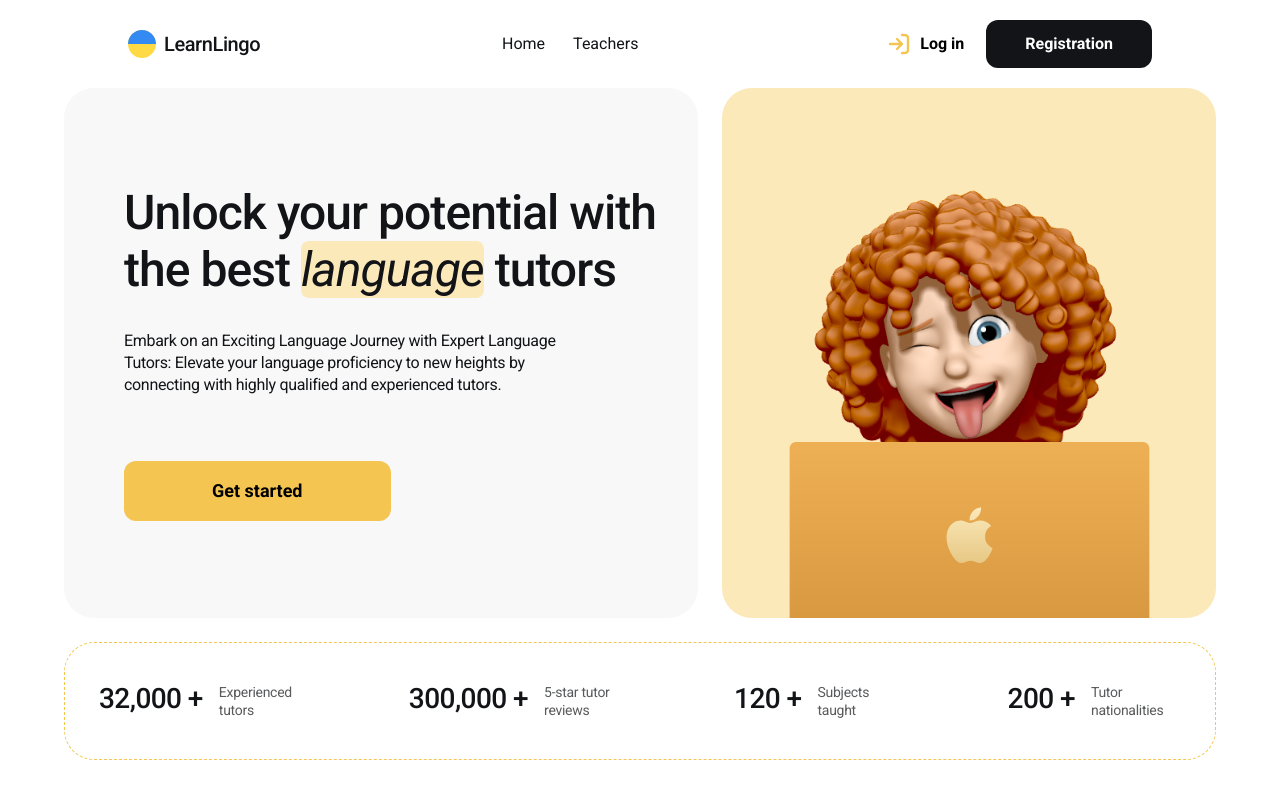
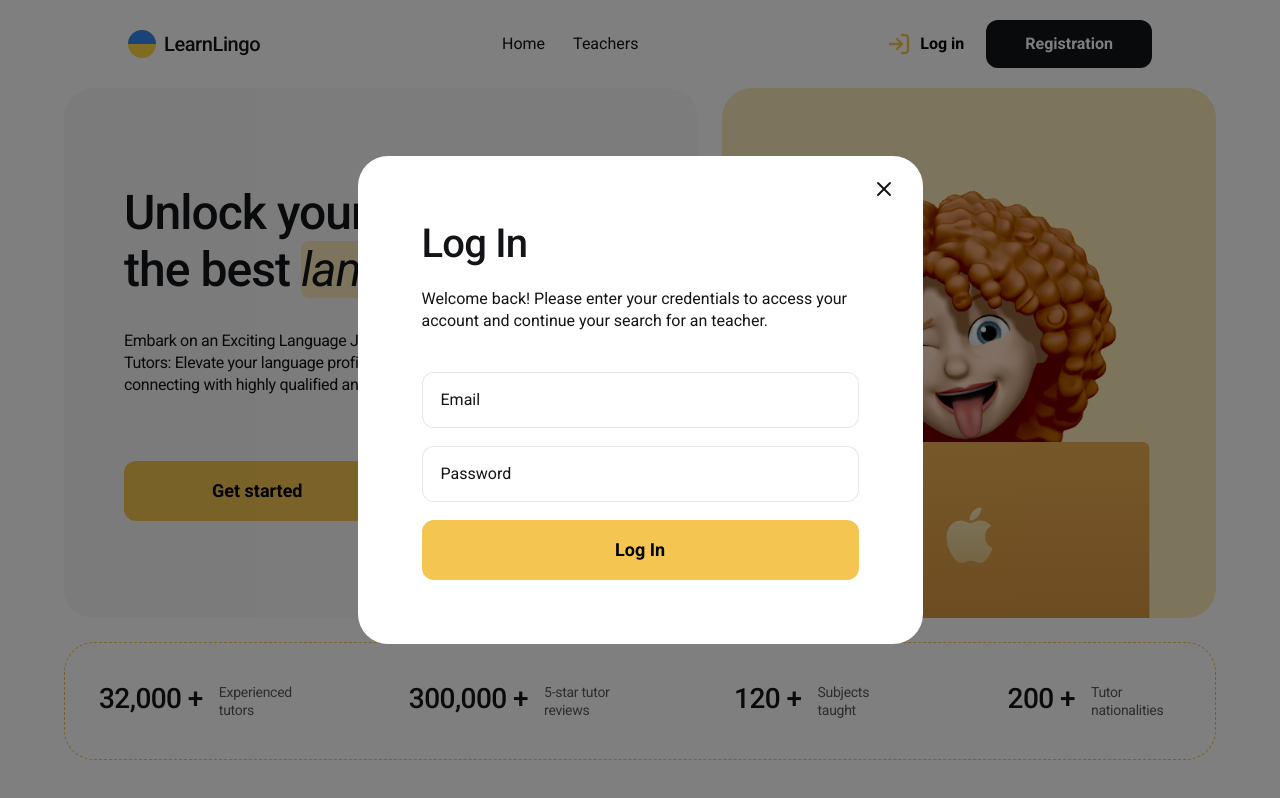
Before and after one commit to d-sofiika/LearnLingo, a React (Vite) app: page / in a window 1280 px wide. Both pictures are taken after a click on the button "Log in". Built offline with nearby package versions, Linux system fonts and the light colour scheme.

Commit message:
Modals registration ang LogIn

```diff
--- a/package.json
+++ b/package.json
@@ -10,13 +10,15 @@
     "preview": "vite preview"
   },
   "dependencies": {
+    "formik": "^2.4.6",
     "glob": "^11.0.1",
     "inflight": "^1.0.6",
     "modern-normalize": "^3.0.1",
     "react": "^18.2.0",
     "react-dom": "^18.2.0",
     "react-router-dom": "^7.1.2",
-    "rimraf": "^6.0.1"
+    "rimraf": "^6.0.1",
+    "yup": "^1.6.1"
   },
   "devDependencies": {
     "@types/react": "^18.2.66",
--- a/src/components/Header/Header.jsx
+++ b/src/components/Header/Header.jsx
@@ -1,8 +1,14 @@
 import { NavLink } from "react-router-dom";
 import LogoUkraine from "../../../public/LogoUkraine.svg";
 import css from "./Header.module.css";
+import { useState } from "react";
+import LogIn from "../LogIn/LogIn";
+import Registration from "../Registration/Registration";
 
 export default function Header() {
+
+  const [isLogInOpen, setIsLogInOpen] = useState(false);
+    const [isRegistrationOpen, setIsRegistrationOpen] = useState(false);
   return (
     <div className={`section ${css.headerContainer}`}>
       <nav>
@@ -21,16 +27,18 @@ export default function Header() {
         </NavLink>
       </nav>
       <div className={css.buttonBox}>
-        <button type="button" className={css.btnLogIn}>
+        <button type="button" onClick={() => setIsLogInOpen(true)} className={css.btnLogIn}>
           <svg width="26" height="24" className={css.logIcon}>
             <use href="/sprite.svg#icon-log-in"></use>
           </svg>
           <p>Log in</p>
         </button>
-        <button type="button" className={css.btnRegist}>
+        <button type="button" onClick={() => setIsRegistrationOpen(true)} className={css.btnRegist}>
           Registration
         </button>
       </div>
-    </div>
+       <LogIn isLogInOpen={isLogInOpen} setIsLogInOpen={setIsLogInOpen} />
+    <Registration isRegistrationOpen={isRegistrationOpen} setIsRegistrationOpen={setIsRegistrationOpen}/>    </div>
+
   );
 }
--- /dev/null
+++ b/src/components/LogIn/LogIn.jsx
@@ -0,0 +1,42 @@
+import Modal from "../Modal/Modal";
+import css from "./LogIn.module.css";
+import { ErrorMessage, Field, Form, Formik } from "formik";
+import * as Yup from "yup";
+
+
+export default function LogIn({ isLogInOpen, setIsLogInOpen }) {
+  const FeedbackSchema = Yup.object().shape({
+  email: Yup.string().min(2, "Too Short!").max(50, "Too Long!").required("Required"),
+password: Yup.string().min(2, "Too Short!").max(50, "Too Long!").required("Required")
+  });
+  const initValues = {
+    email: "",
+    password: "",
+  };
+
+   const handleSubmit = (values, actions) => {
+		console.log(values);
+		actions.resetForm();
+	};
+
+  return (
+    <Modal isOpen={isLogInOpen} onClose={() => setIsLogInOpen(false)}>
+      <h2 className={css.title}>Log In</h2>
+      <p className={css.descr}>
+        Welcome back! Please enter your credentials to access your account and
+        continue your search for an teacher.
+      </p>
+      <Formik initialValues={initValues} onSubmit={handleSubmit} validationSchema={FeedbackSchema}>
+        <Form className={css.form}>
+          <Field className={css.input} type="email" name="email"  placeholder="Email" />
+          <ErrorMessage name="email" component="span" className={css.error} />
+          <Field className={css.input} type="password" name="password"  placeholder="Password"/>
+          <ErrorMessage name="password" component="span" className={css.error}/>
+          <button type="submit" className={css.btn}>
+            Log In
+          </button>
+        </Form>
+      </Formik>
+    </Modal>
+  );
+}
--- /dev/null
+++ b/src/components/LogIn/LogIn.module.css
@@ -0,0 +1,46 @@
+.title {
+  font-weight: 500;
+  font-size: 40px;
+  line-height: 120%;
+  letter-spacing: -0.02em;
+  margin-bottom: 20px;
+}
+.descr {
+  font-weight: 400;
+  font-size: 16px;
+  line-height: 137%;
+  max-width: 435px;
+  margin-bottom: 40px;
+}
+.form {
+  display: flex;
+  flex-direction: column;
+  gap: 18px;
+}
+.input {
+  border: 1px solid rgba(18, 20, 23, 0.1);
+  border-radius: 12px;
+  padding: 16px 18px;
+  font-weight: 400;
+  font-size: 16px;
+  line-height: 137%;
+}
+input::placeholder {
+  font-weight: 400;
+  font-size: 16px;
+  line-height: 137%;
+  color: var(--main);
+}
+.btn {
+  border-radius: 12px;
+  padding: 16px 0px;
+  height: 60px;
+  background-color: var(--yellow);
+  font-weight: 700;
+  font-size: 18px;
+  line-height: 156%;
+}
+.error {
+    padding-left: 5px;
+    color: red;
+}
--- /dev/null
+++ b/src/components/Modal/Modal.jsx
@@ -0,0 +1,42 @@
+import { useEffect } from "react";
+import css from "./Modal.module.css";
+
+export default function Modal ({ isOpen, onClose, children }) {
+
+  useEffect(() => {
+    const handleKeyDown = (event) => {
+      if (event.key === "Escape") {
+        onClose();
+      }
+    };
+
+    if (isOpen) {
+      document.addEventListener("keydown", handleKeyDown);
+    }
+
+    return () => {
+      document.removeEventListener("keydown", handleKeyDown);
+    };
+  }, [isOpen, onClose]);
+
+  const handleOverlayClick = (event) => {
+    if (event.target === event.currentTarget) {
+      onClose();
+    }
+  };
+
+  return (
+    isOpen && (
+      <div className={css.overlay} onClick={handleOverlayClick}>
+        <div className={css.modal}>
+          <button className={css.closeButton} onClick={onClose}>
+              <svg width="26" height="24" className={css.closeIcon}>
+            <use href="/sprite.svg#icon-close"></use>
+          </svg>
+          </button>
+          {children}
+        </div>
+      </div>
+    )
+  );
+}
--- /dev/null
+++ b/src/components/Modal/Modal.module.css
@@ -0,0 +1,28 @@
+.overlay {
+    position: fixed;
+    top: 0;
+    left: 0;
+    width: 100vw;
+    height: 100vh;
+    background: rgba(0, 0, 0, 0.5);
+    display: flex;
+    justify-content: center;
+    align-items: center;
+    z-index: 1000;
+}
+
+.modal {
+    background: white;
+    padding: 64px;
+    border-radius: 30px;
+width: 565px;
+
+    position: relative;
+}
+
+.closeButton {
+    position: absolute;
+    top: 20px;
+    right: 20px;
+    stroke: var(--main);
+}
--- /dev/null
+++ b/src/components/Registration/Registration.jsx
@@ -0,0 +1,45 @@
+import Modal from "../Modal/Modal";
+import css from "./Registration.module.css";
+import { ErrorMessage, Field, Form, Formik } from "formik";
+import * as Yup from "yup";
+
+
+export default function Registration({ isRegistrationOpen, setIsRegistrationOpen }) {
+    const FeedbackSchema = Yup.object().shape({
+      name: Yup.string().min(2, "Too Short!").max(50, "Too Long!").required("Required"),
+  email: Yup.string().min(2, "Too Short!").max(50, "Too Long!").required("Required"),
+password: Yup.string().min(2, "Too Short!").max(50, "Too Long!").required("Required")
+  });
+    const initValues = {
+      name: "",
+    email: "",
+    password: "",
+  };
+
+   const handleSubmit = (values, actions) => {
+        console.log(values);
+        actions.resetForm();
+    };
+
+  return (
+    <Modal isOpen={isRegistrationOpen} onClose={() => setIsRegistrationOpen(false)}>
+      <h2 className={css.title}>Registration</h2>
+      <p className={css.descr}>
+        Thank you for your interest in our platform! In order to register, we need some information. Please provide us with the following information
+      </p>
+      <Formik initialValues={initValues} onSubmit={handleSubmit} validationSchema={FeedbackSchema}>
+              <Form className={css.form}>
+                  <Field className={css.input} type="text" name="name"  placeholder="Name" />
+          <ErrorMessage name="name" component="span" className={css.error} />
+          <Field className={css.input} type="email" name="email"  placeholder="Email" />
+          <ErrorMessage name="email" component="span" className={css.error} />
+          <Field className={css.input} type="password" name="password"  placeholder="Password"/>
+          <ErrorMessage name="password" component="span" className={css.error}/>
+          <button type="submit" className={css.btn}>
+            Log In
+          </button>
+        </Form>
+      </Formik>
+    </Modal>
+  );
+}
--- /dev/null
+++ b/src/components/Registration/Registration.module.css
@@ -0,0 +1,52 @@
+.title {
+    font-weight: 500;
+    font-size: 40px;
+    line-height: 120%;
+    letter-spacing: -0.02em;
+    margin-bottom: 20px;
+}
+
+.descr {
+    font-weight: 400;
+    font-size: 16px;
+    line-height: 137%;
+    max-width: 435px;
+    margin-bottom: 40px;
+}
+
+.form {
+    display: flex;
+    flex-direction: column;
+    gap: 18px;
+}
+
+.input {
+    border: 1px solid rgba(18, 20, 23, 0.1);
+    border-radius: 12px;
+    padding: 16px 18px;
+    font-weight: 400;
+    font-size: 16px;
+    line-height: 137%;
+}
+
+input::placeholder {
+    font-weight: 400;
+    font-size: 16px;
+    line-height: 137%;
+    color: var(--main);
+}
+
+.btn {
+    border-radius: 12px;
+    padding: 16px 0px;
+    height: 60px;
+    background-color: var(--yellow);
+    font-weight: 700;
+    font-size: 18px;
+    line-height: 156%;
+}
+
+.error {
+    padding-left: 5px;
+    color: red;
+}
```
Also changed, not shown: 1 other file (tests, documents, lock files or other folders).
